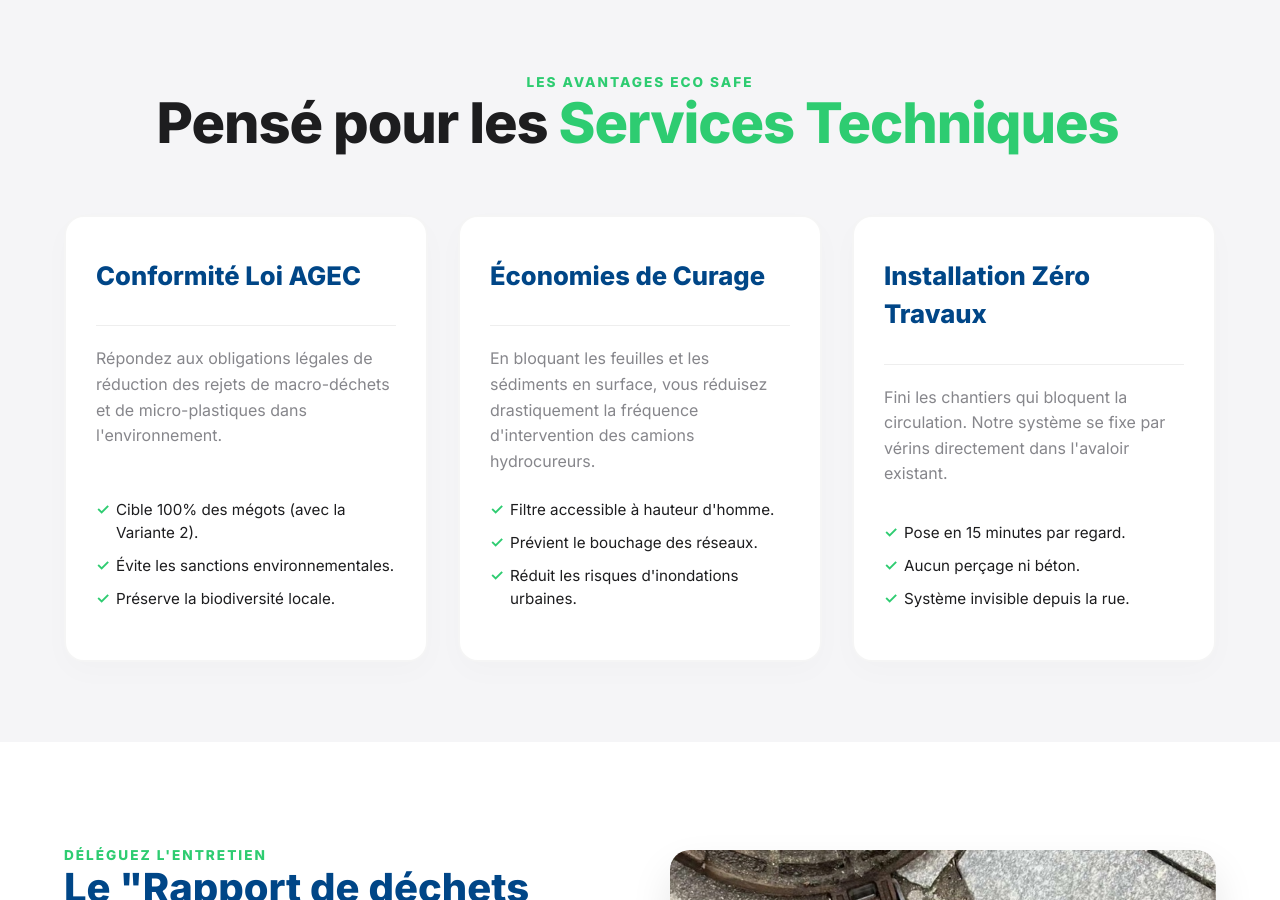
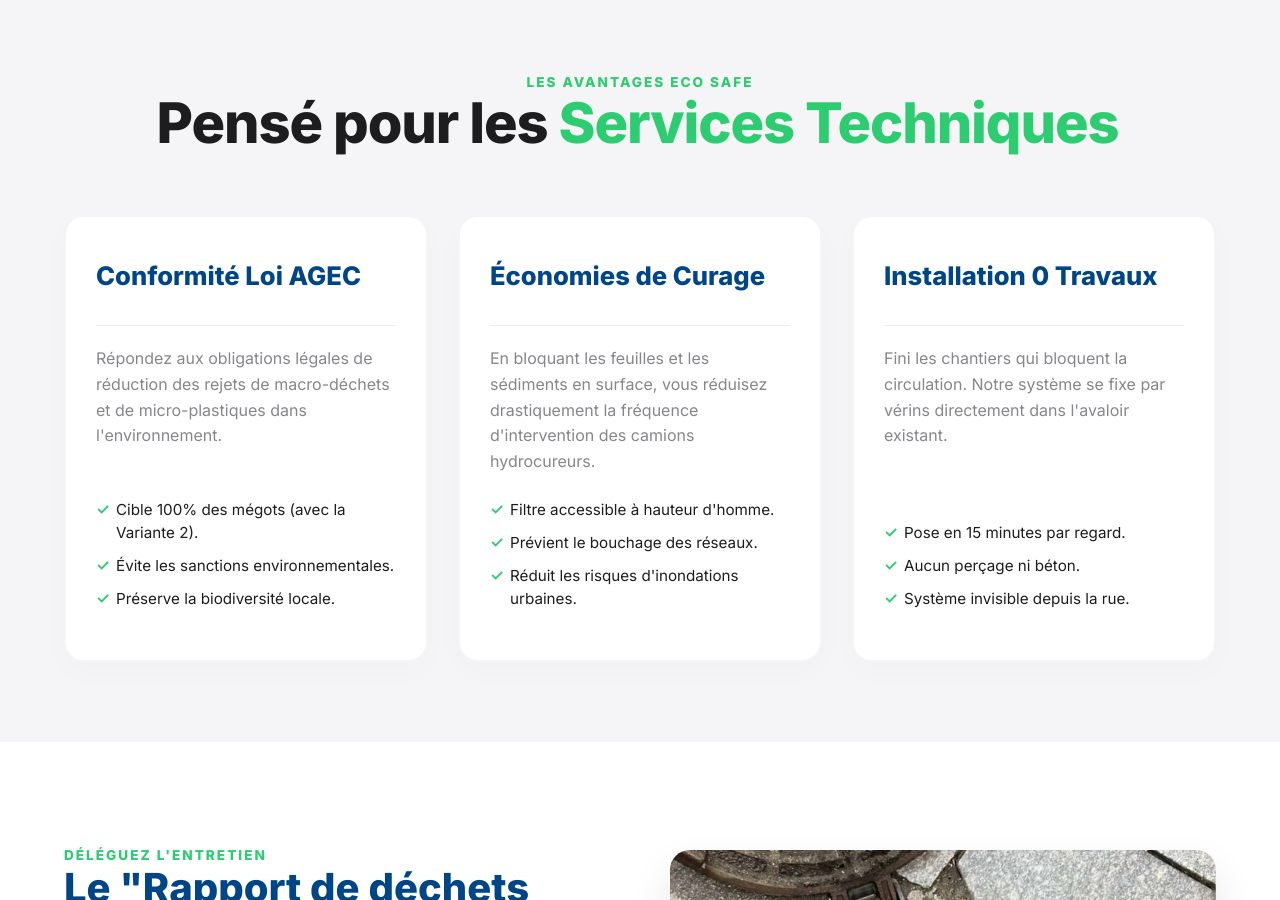
Before and after one commit to DuvalDVL/ecosafe, a Jekyll site: the page built from secteurs/collectivites/index.html, in a window 1280 px wide and 900 px high, scrolled down 750 px. Built offline with Jekyll 4.4.1, drawn with Linux system fonts in a browser that asks for light colours.

Commit message:
Update index.html

```diff
--- a/secteurs/collectivites/index.html
+++ b/secteurs/collectivites/index.html
@@ -52,7 +52,7 @@ description: "Mettez votre commune en conformité avec la loi AGEC. Découvrez l
 
       <div class="variant-card">
         <div class="variant-header">
-          <h3>Installation Zéro Travaux</h3>
+          <h3>Installation 0 Travaux</h3>
         </div>
         <p class="variant-desc">Fini les chantiers qui bloquent la circulation. Notre système se fixe par vérins directement dans l'avaloir existant.</p>
         <ul class="variant-specs">
```
